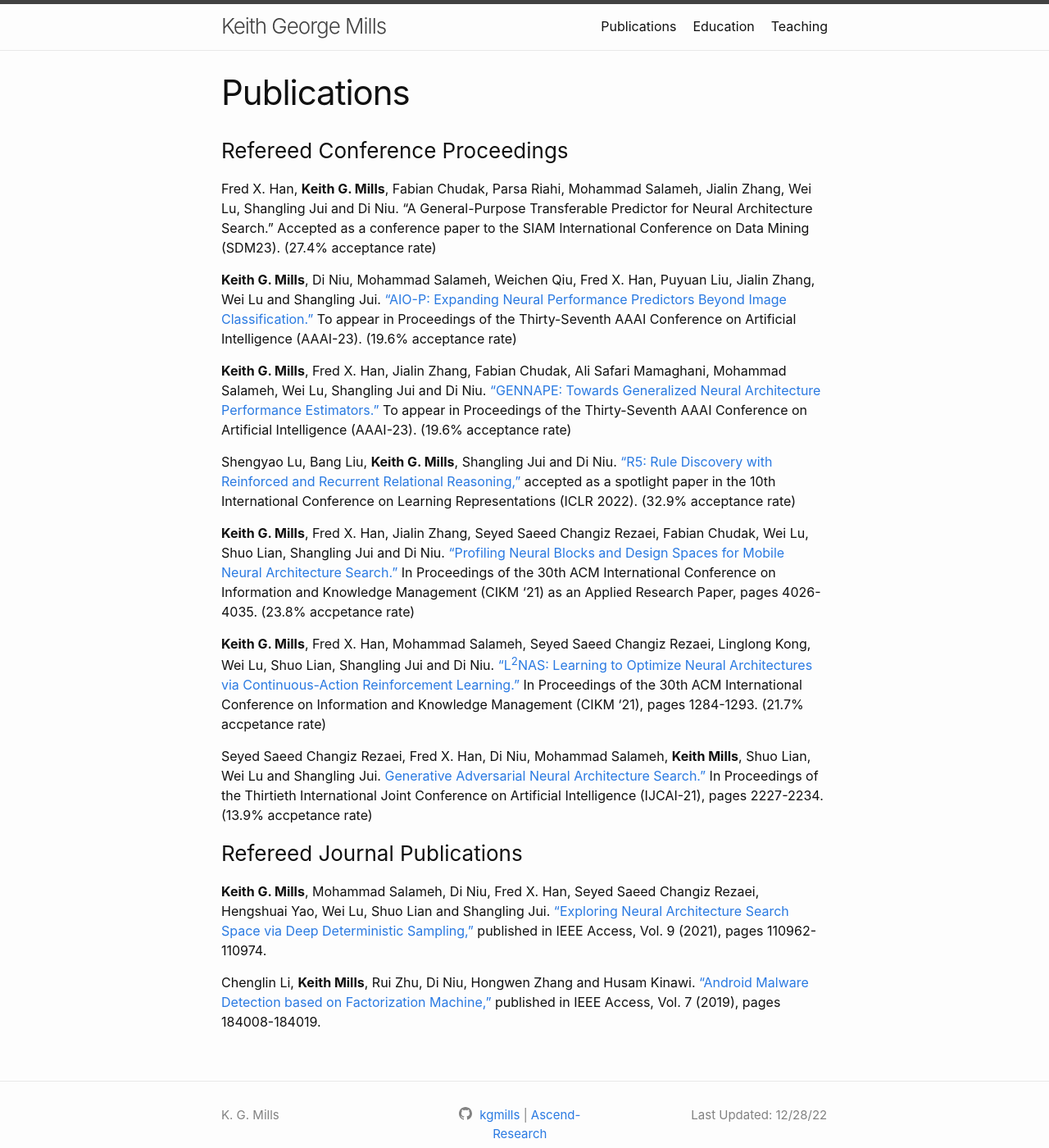
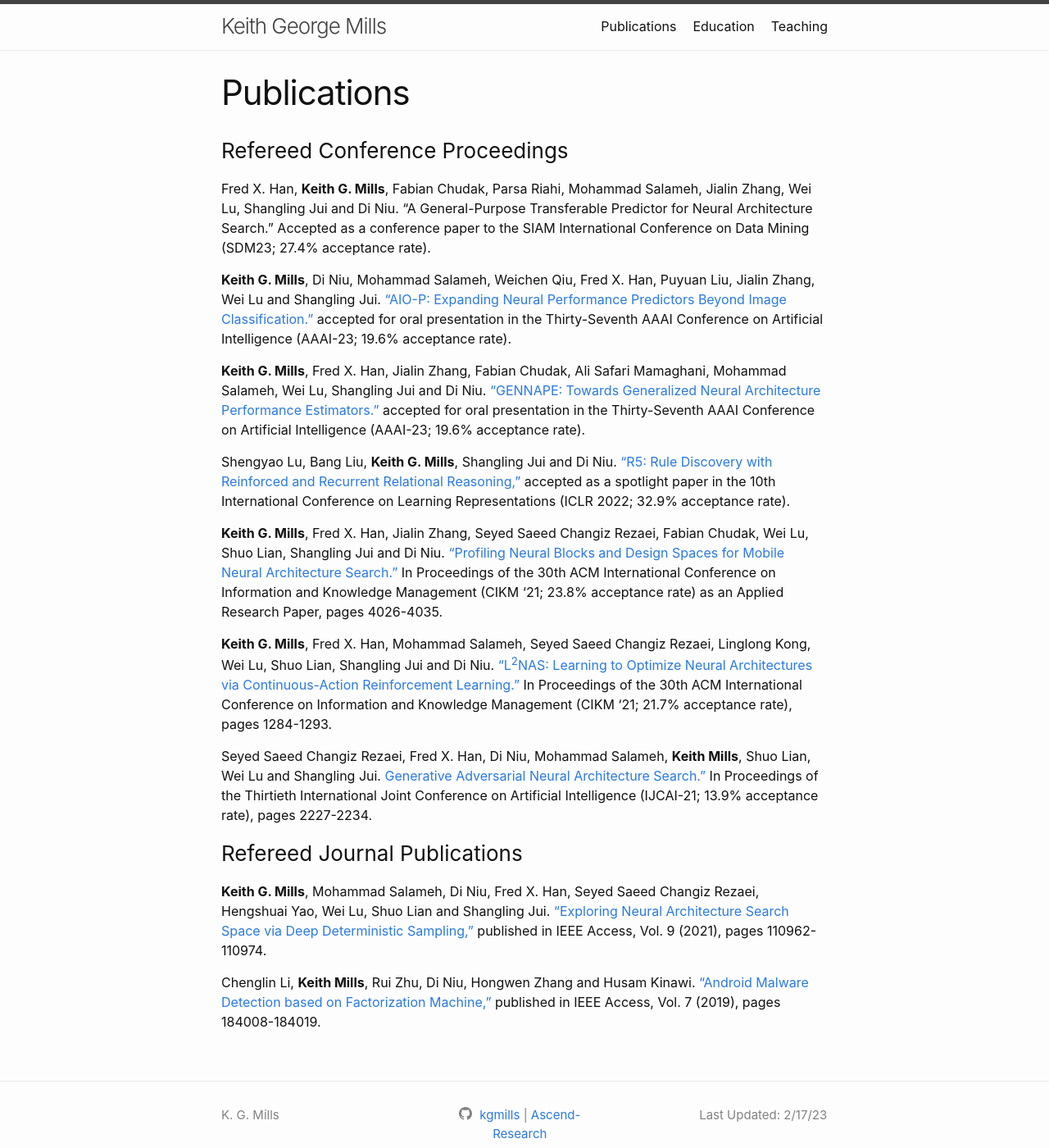
Before and after one commit to kgmills/kgmills.github.io, a Jekyll site: the page built from publications.markdown, in a window 1280 px wide and 1400 px high. Shown: the whole window at 82% size. Built offline with Jekyll 4.4.1, drawn with Linux system fonts in a browser that asks for light colours.

Commit message:
Some updates after AAAI-23

```diff
--- a/_config.yml
+++ b/_config.yml
@@ -22,6 +22,7 @@ title: Keith George Mills
 title_short: K. G. Mills
 #email: kgmills@ualberta.ca
 description: >- # this means to ignore newlines until "baseurl:"
+linkedin_username: kgmills
 
 baseurl: "" # the subpath of your site, e.g. /blog
 url: "" # the base hostname & protocol for your site, e.g. http://example.com
--- a/index.markdown
+++ b/index.markdown
@@ -6,7 +6,7 @@
 
 layout: home
 list_title: ' '
-update: "Last Updated: 11/30/22"
+update: "Last Updated: 2/17/23"
 ---
 
 
@@ -14,7 +14,7 @@ update: "Last Updated: 11/30/22"
     <tbody>
         <tr>
         <td>
-            <img src="/assets/philemon_wright_tombstone.jpg" width="225" title="July 2nd, '22: Taking a selfie next to the tombstone of Philemon Wright, my 6th Great Grandfather and the founder of Wright's Town, later renamed as Hull, and now known as Gatineau, Quebec.">
+            <img src="/assets/profile.png" width="225" title="February 2023: Attending AAAI 2023">
         </td>
         <td>
             <p>
--- a/publications.markdown
+++ b/publications.markdown
@@ -2,23 +2,23 @@
 layout: page
 title: Publications
 permalink: /publications/
-update: "Last Updated: 12/28/22"
+update: "Last Updated: 2/17/23"
 ---
 
 ### Refereed Conference Proceedings
-Fred X. Han, **Keith G. Mills**, Fabian Chudak, Parsa Riahi, Mohammad Salameh, Jialin Zhang, Wei Lu, Shangling Jui and Di Niu. "A General-Purpose Transferable Predictor for Neural Architecture Search." Accepted as a conference paper to the SIAM International Conference on Data Mining (SDM23). (27.4% acceptance rate)
+Fred X. Han, **Keith G. Mills**, Fabian Chudak, Parsa Riahi, Mohammad Salameh, Jialin Zhang, Wei Lu, Shangling Jui and Di Niu. "A General-Purpose Transferable Predictor for Neural Architecture Search." Accepted as a conference paper to the SIAM International Conference on Data Mining (SDM23; 27.4% acceptance rate).
 
-**Keith G. Mills**, Di Niu, Mohammad Salameh, Weichen Qiu, Fred X. Han, Puyuan Liu, Jialin Zhang, Wei Lu and Shangling Jui. <a href="https://arxiv.org/pdf/2211.17228.pdf"> "AIO-P: Expanding Neural Performance Predictors Beyond Image Classification."</a> To appear in Proceedings of the Thirty-Seventh AAAI Conference on Artificial Intelligence (AAAI-23). (19.6% acceptance rate)
+**Keith G. Mills**, Di Niu, Mohammad Salameh, Weichen Qiu, Fred X. Han, Puyuan Liu, Jialin Zhang, Wei Lu and Shangling Jui. <a href="https://arxiv.org/pdf/2211.17228.pdf"> "AIO-P: Expanding Neural Performance Predictors Beyond Image Classification."</a> accepted for oral presentation in the Thirty-Seventh AAAI Conference on Artificial Intelligence (AAAI-23; 19.6% acceptance rate).
 
-**Keith G. Mills**, Fred X. Han, Jialin Zhang, Fabian Chudak, Ali Safari Mamaghani, Mohammad Salameh, Wei Lu, Shangling Jui and Di Niu. <a href="https://arxiv.org/pdf/2211.17226.pdf"> "GENNAPE: Towards Generalized Neural Architecture Performance Estimators."</a> To appear in Proceedings of the Thirty-Seventh AAAI Conference on Artificial Intelligence (AAAI-23). (19.6% acceptance rate)
+**Keith G. Mills**, Fred X. Han, Jialin Zhang, Fabian Chudak, Ali Safari Mamaghani, Mohammad Salameh, Wei Lu, Shangling Jui and Di Niu. <a href="https://arxiv.org/pdf/2211.17226.pdf"> "GENNAPE: Towards Generalized Neural Architecture Performance Estimators."</a> accepted for oral presentation in the Thirty-Seventh AAAI Conference on Artificial Intelligence (AAAI-23; 19.6% acceptance rate).
 
-Shengyao Lu, Bang Liu, **Keith G. Mills**, Shangling Jui and Di Niu. <a href="https://arxiv.org/pdf/2205.06454.pdf"> "R5: Rule Discovery with Reinforced and Recurrent Relational Reasoning," </a> accepted as a spotlight paper in the 10th International Conference on Learning Representations (ICLR 2022). (32.9% acceptance rate)
+Shengyao Lu, Bang Liu, **Keith G. Mills**, Shangling Jui and Di Niu. <a href="https://arxiv.org/pdf/2205.06454.pdf"> "R5: Rule Discovery with Reinforced and Recurrent Relational Reasoning," </a> accepted as a spotlight paper in the 10th International Conference on Learning Representations (ICLR 2022; 32.9% acceptance rate).
 
-**Keith G. Mills**, Fred X. Han, Jialin Zhang, Seyed Saeed Changiz Rezaei, Fabian Chudak, Wei Lu, Shuo Lian, Shangling Jui and Di Niu. <a href="https://arxiv.org/pdf/2109.12426.pdf"> "Profiling Neural Blocks and Design Spaces for Mobile Neural Architecture Search."</a> In Proceedings of the 30th ACM International Conference on Information and Knowledge Management (CIKM '21) as an Applied Research Paper, pages 4026-4035. (23.8% accpetance rate)
+**Keith G. Mills**, Fred X. Han, Jialin Zhang, Seyed Saeed Changiz Rezaei, Fabian Chudak, Wei Lu, Shuo Lian, Shangling Jui and Di Niu. <a href="https://arxiv.org/pdf/2109.12426.pdf"> "Profiling Neural Blocks and Design Spaces for Mobile Neural Architecture Search."</a> In Proceedings of the 30th ACM International Conference on Information and Knowledge Management (CIKM '21; 23.8% acceptance rate) as an Applied Research Paper, pages 4026-4035.
 
-**Keith G. Mills**, Fred X. Han, Mohammad Salameh, Seyed Saeed Changiz Rezaei, Linglong Kong, Wei Lu, Shuo Lian, Shangling Jui and Di Niu. <a href="https://arxiv.org/pdf/2109.12425.pdf"> "L<sup>2</sup>NAS: Learning to Optimize Neural Architectures via Continuous-Action Reinforcement Learning."</a> In Proceedings of the 30th ACM International Conference on Information and Knowledge Management (CIKM '21), pages 1284-1293. (21.7% accpetance rate)
+**Keith G. Mills**, Fred X. Han, Mohammad Salameh, Seyed Saeed Changiz Rezaei, Linglong Kong, Wei Lu, Shuo Lian, Shangling Jui and Di Niu. <a href="https://arxiv.org/pdf/2109.12425.pdf"> "L<sup>2</sup>NAS: Learning to Optimize Neural Architectures via Continuous-Action Reinforcement Learning."</a> In Proceedings of the 30th ACM International Conference on Information and Knowledge Management (CIKM '21; 21.7% acceptance rate), pages 1284-1293.
 
-Seyed Saeed Changiz Rezaei, Fred X. Han, Di Niu, Mohammad Salameh, **Keith Mills**, Shuo Lian, Wei Lu and Shangling Jui. <a href="https://www.ijcai.org/proceedings/2021/0307.pdf">Generative Adversarial Neural Architecture Search."</a> In Proceedings of the Thirtieth International Joint Conference on Artificial Intelligence (IJCAI-21), pages 2227-2234. (13.9% accpetance rate)
+Seyed Saeed Changiz Rezaei, Fred X. Han, Di Niu, Mohammad Salameh, **Keith Mills**, Shuo Lian, Wei Lu and Shangling Jui. <a href="https://www.ijcai.org/proceedings/2021/0307.pdf">Generative Adversarial Neural Architecture Search."</a> In Proceedings of the Thirtieth International Joint Conference on Artificial Intelligence (IJCAI-21; 13.9% acceptance rate), pages 2227-2234.
 
 ### Refereed Journal Publications
 **Keith G. Mills**, Mohammad Salameh, Di Niu, Fred X. Han, Seyed Saeed Changiz Rezaei, Hengshuai Yao, Wei Lu, Shuo Lian and Shangling Jui. <a href="https://ieeexplore.ieee.org/document/9503404">"Exploring Neural Architecture Search Space via Deep Deterministic Sampling,"</a> published in IEEE Access, Vol. 9 (2021), pages 110962-110974.
```
Also changed, not shown: 2 other files.
